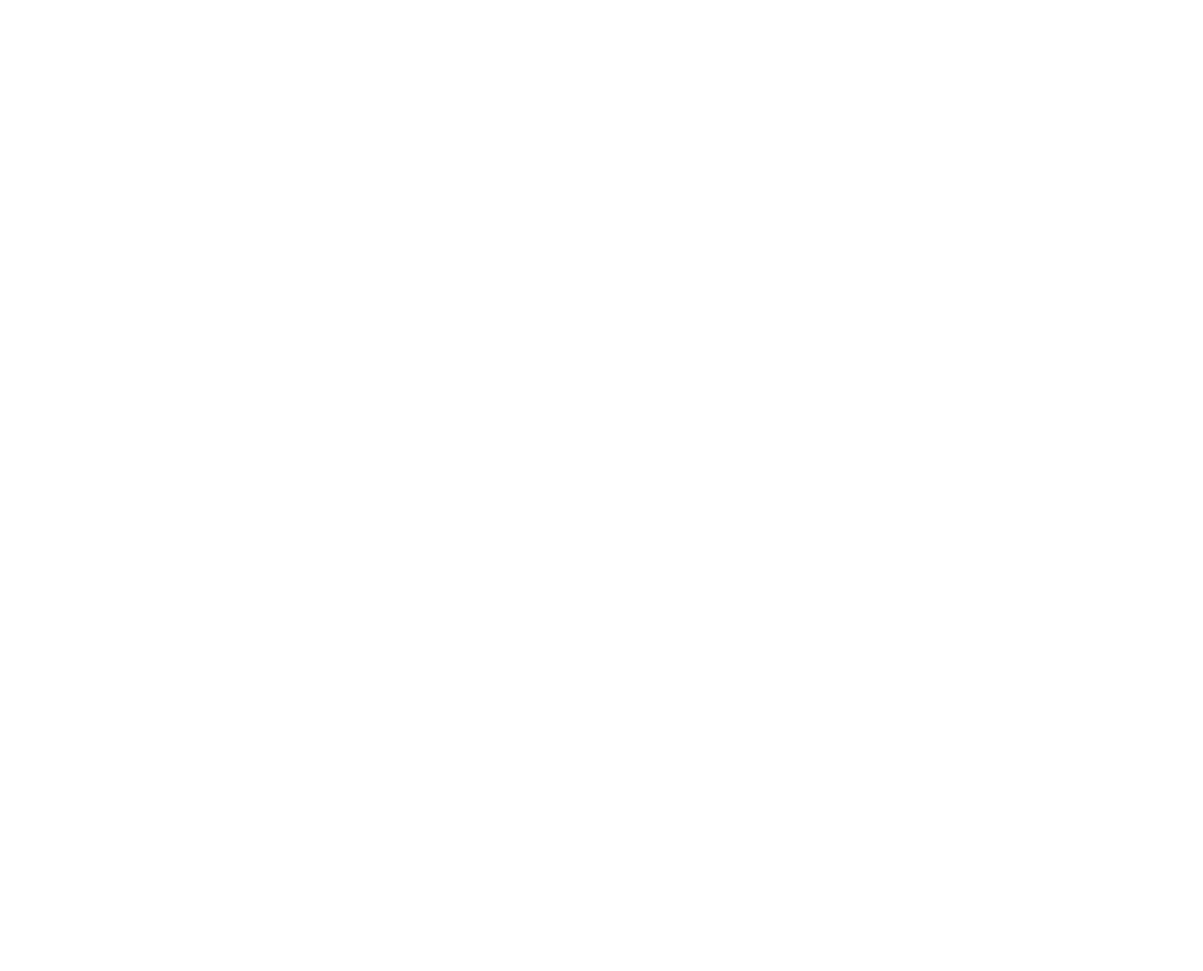
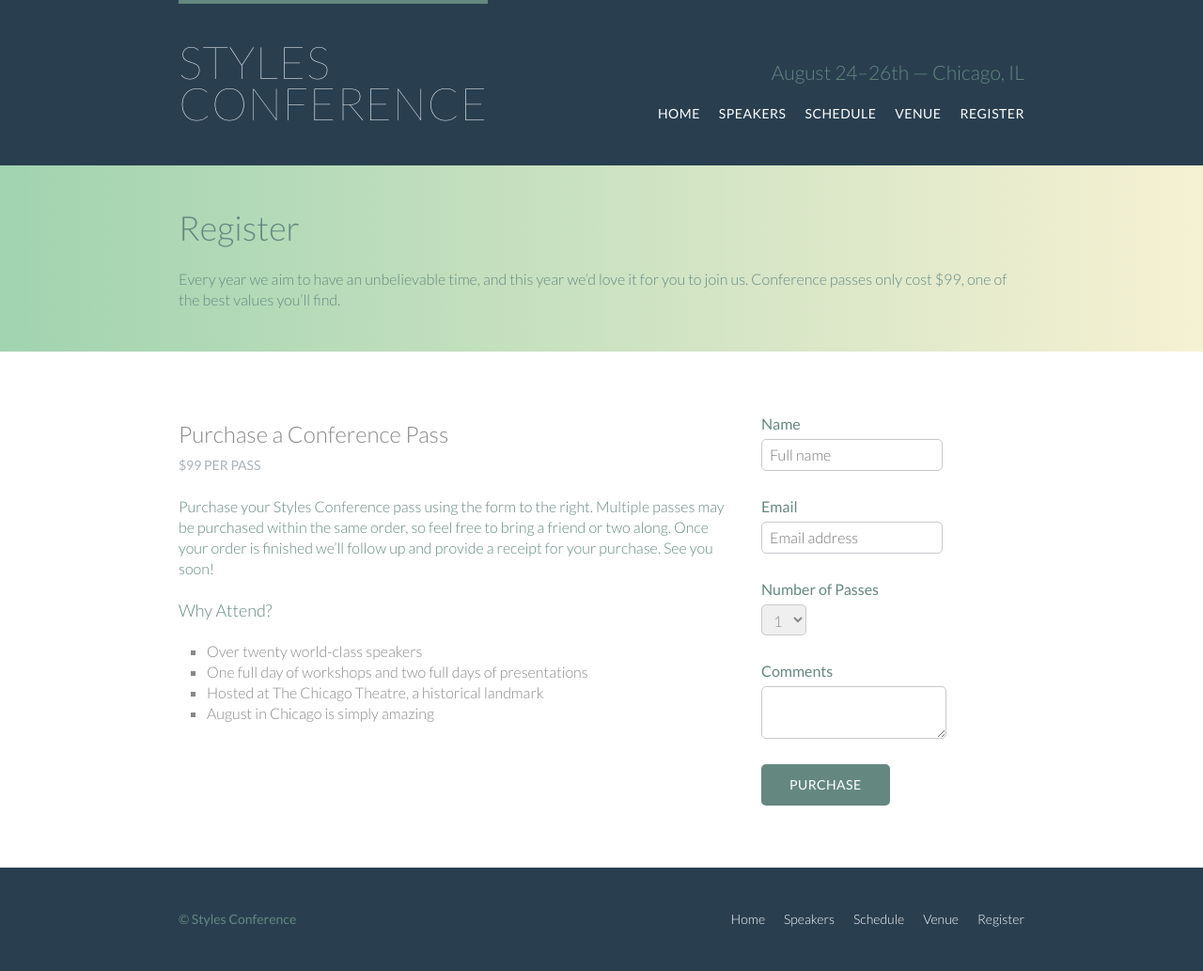
Before and after one commit to eandrade0010/web-dev-learning, a plain HTML site: page practice/styles-conference/register.html in a window 1280 px wide. Shown: the whole page at 94% size. Before the commit the page ends 800 px from the top, so only its background shows below. Drawn offline with Linux system fonts and the light colour scheme.

Commit message:
more html and css learning

```diff
--- a/practice/styles-conference/assets/stylesheets/main.css
+++ b/practice/styles-conference/assets/stylesheets/main.css
@@ -345,3 +345,46 @@ p a {
 .venue-map {
   height: 264px;
 }
+
+.why-attend {
+  list-style: square;
+  margin: 0 0 22px 30px;
+}
+
+form {
+  margin-bottom: 22px;
+}
+
+input,
+select,
+textarea {
+  font: 300 16px/22px "Lato", "Open Sans", "Helvetica Neue", Helvetica, Arial, sans-serif;
+}
+
+.register-group label {
+  color: #648880;
+  cursor: pointer;
+  font-weight: 400;
+}
+
+.register-group input,
+.register-group select,
+.register-group textarea {
+  border: 1px solid #c6c9cc;
+  border-radius: 5px;
+  color: #888;
+  display: block;
+  margin: 5px 0 27px 0;
+  padding: 5px 8px;
+}
+
+.btn-default {
+  border: 0;
+  background: #648880;
+  padding: 11px 30px;
+  font-size: 14px;
+}
+
+.btn-default:hover {
+  background: #77a198;
+}
--- a/practice/styles-conference/register.html
+++ b/practice/styles-conference/register.html
@@ -3,13 +3,129 @@
 
   <head>
     <meta charset="utf-8">
+    <title>Register - Styles Conference</title>
+    <link rel="stylesheet" href="assets/stylesheets/main.css">
+    <link rel="stylesheet" href="http://fonts.googleapis.com/css?family=Lato:100,300,400">
   </head>
 
   <body>
-    <header>
+
+    <!-- Header -->
+
+    <header class="primary-header container group">
+
+      <h1 class="logo">
+        <a href="index.html">Styles <br> Conference</a>
+      </h1>
+
+      <h3 class="tagline">August 24&ndash;26th &mdash; Chicago, IL</h3>
+
+      <nav class="nav primary-nav">
+        <ul>
+          <li><a href="index.html">Home</a></li><!--
+          --><li><a href="speakers.html">Speakers</a></li><!--
+          --><li><a href="schedule.html">Schedule</a></li><!--
+          --><li><a href="venue.html">Venue</a></li><!--
+          --><li><a href="register.html">Register</a></li>
+        </ul>
+      </nav>
+
     </header>
 
-    <footer>
+    <!-- Lead -->
+
+    <section class="row-alt">
+      <div class="lead container">
+
+        <h1>Register</h1>
+
+        <p>Every year we aim to have an unbelievable time, and this year we&#8217;d love it for you to join us. Conference passes only cost $99, one of the best values you&#8217;ll find.</p>
+
+      </div>
+    </section>
+
+    <!-- Main content -->
+
+    <section class="row">
+      <div class="grid">
+
+        <!-- Details -->
+
+        <section class="col-2-3">
+
+          <h2>Purchase a Conference Pass</h2>
+          <h5>$99 per Pass</h5>
+
+          <p>Purchase your Styles Conference pass using the form to the right. Multiple passes may be purchased within the same order, so feel free to bring a friend or two along. Once your order is finished we&#8217;ll follow up and provide a receipt for your purchase. See you soon!</p>
+
+          <h4>Why Attend?</h4>
+
+          <ul class="why-attend">
+            <li>Over twenty world-class speakers</li>
+            <li>One full day of workshops and two full days of presentations</li>
+            <li>Hosted at The Chicago Theatre, a historical landmark</li>
+            <li>August in Chicago is simply amazing</li>
+          </ul>
+
+        </section><!--
+
+        Registration form
+
+        --><form class="col-1-3" action="#" method="post">
+
+          <fieldset class="register-group">
+
+            <label>
+              Name
+              <input type="text" name="name" placeholder="Full name" required>
+            </label>
+
+            <label>
+              Email
+              <input type="email" name="email" placeholder="Email address" required>
+            </label>
+
+            <label>
+              Number of Passes
+              <select name="quantity" required>
+                <option value="1" selected>1</option>
+                <option value="2">2</option>
+                <option value="3">3</option>
+                <option value="4">4</option>
+                <option value="5">5</option>
+              </select>
+            </label>
+
+            <label>
+              Comments
+              <textarea name="comments"></textarea>
+            </label>
+
+          </fieldset>
+
+          <input class="btn btn-default" type="submit" name="submit" value="Purchase">
+
+        </form>
+
+      </div>
+    </section>
+
+    <!-- Footer -->
+
+    <footer class="primary-footer container group">
+
+      <small>&copy; Styles Conference</small>
+
+      <nav class="nav">
+        <ul>
+          <li><a href="index.html">Home</a></li><!--
+          --><li><a href="speakers.html">Speakers</a></li><!--
+          --><li><a href="schedule.html">Schedule</a></li><!--
+          --><li><a href="venue.html">Venue</a></li><!--
+          --><li><a href="register.html">Register</a></li>
+        </ul>
+      </nav>
+
     </footer>
 
   </body>
```
Also changed, not shown: 2 other files.
